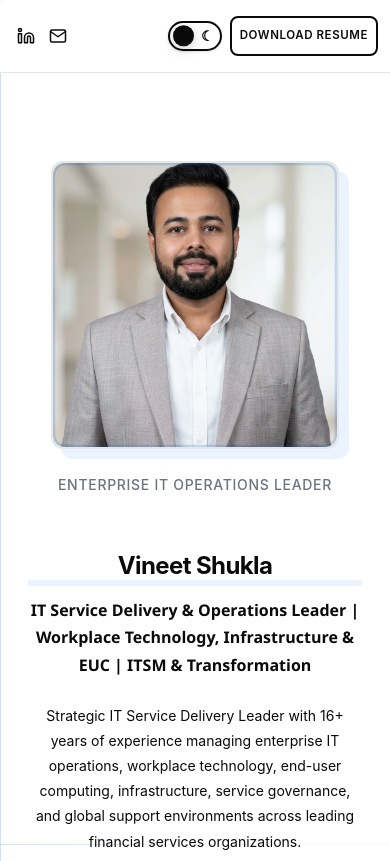
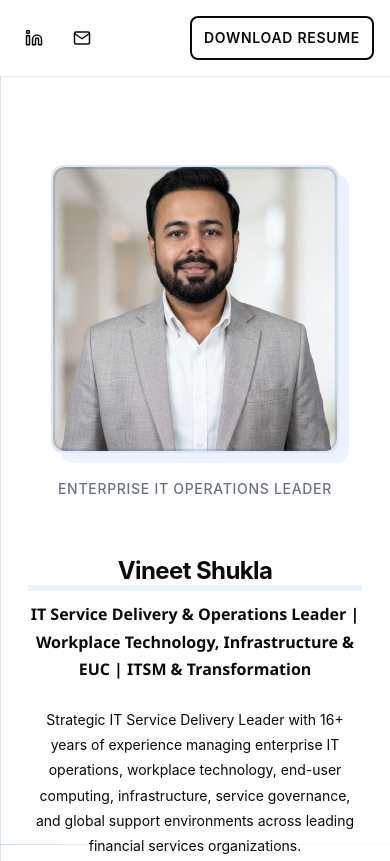
Before and after one commit to V-inaya-K/portfolio-vineet, a plain HTML site: page index.html in a window 390 px wide. Shown: the top 861 px of the page. Drawn offline with Linux system fonts and the light colour scheme.

Commit message:
Revert "added dark and light mode"

```diff
--- a/index.html
+++ b/index.html
@@ -4,13 +4,6 @@
     <meta charset="UTF-8">
     <meta name="viewport" content="width=device-width, initial-scale=1.0">
     <title>Vineet Shukla | IT Service Delivery & Operations Leader</title>
-    <script>
-        (function () {
-            const storedTheme = localStorage.getItem('portfolio-theme');
-            const prefersDark = window.matchMedia && window.matchMedia('(prefers-color-scheme: dark)').matches;
-            document.documentElement.dataset.theme = storedTheme || (prefersDark ? 'dark' : 'light');
-        })();
-    </script>
     <link rel="stylesheet" href="style.css">
 </head>
 <body>
@@ -29,14 +22,7 @@
                 </a>
             </div>
             <div class="header-actions">
-              <button class="theme-toggle" id="themeToggle" type="button" aria-label="Switch to dark mode" aria-pressed="false">
-                <span class="theme-toggle-track" aria-hidden="true">
-                    <span class="theme-toggle-icon theme-toggle-sun">☀</span>
-                    <span class="theme-toggle-icon theme-toggle-moon">☾</span>
-                    <span class="theme-toggle-thumb"></span>
-                </span>
-              </button>
-              <a href="assets/resume.pdf" class="btn btn-primary" download>Download Resume</a>
+                <a href="assets/resume.pdf" class="btn btn-primary" download>Download Resume</a>
             </div>
         </div>
     </header>
@@ -240,27 +226,6 @@
     </footer>
 
     <script>
-        // Theme toggle
-        const themeToggle = document.getElementById('themeToggle');
-        const storedTheme = localStorage.getItem('portfolio-theme');
-        const prefersDark = window.matchMedia && window.matchMedia('(prefers-color-scheme: dark)').matches;
-        const initialTheme = storedTheme || (prefersDark ? 'dark' : 'light');
-
-        function applyTheme(theme) {
-            document.documentElement.dataset.theme = theme;
-            const isDark = theme === 'dark';
-            themeToggle.setAttribute('aria-pressed', String(isDark));
-            themeToggle.setAttribute('aria-label', isDark ? 'Switch to light mode' : 'Switch to dark mode');
-        }
-
-        applyTheme(initialTheme);
-
-        themeToggle.addEventListener('click', () => {
-            const nextTheme = document.documentElement.dataset.theme === 'dark' ? 'light' : 'dark';
-            localStorage.setItem('portfolio-theme', nextTheme);
-            applyTheme(nextTheme);
-        });
-
         // Set current year in footer
         document.getElementById('year').textContent = new Date().getFullYear();
 
--- a/style.css
+++ b/style.css
@@ -14,21 +14,6 @@
     --color-blue: #0B63CE;
     --color-blue-soft: #EAF3FF;
     --color-blue-line: rgba(11, 99, 206, 0.18);
-
-    /* Semantic theme tokens (default = light) */
-    --bg: var(--color-white);
-    --bg-soft: rgba(255, 255, 255, 0.94);
-    --text: var(--color-black);
-    --text-soft: #FFFFFF;
-    --accent: var(--color-black);
-    --accent-text: var(--color-white);
-    --line: var(--color-gray);
-    --chip-bg: var(--color-charcoal);
-    --chip-text: #FFFFFF;
-    --grid-line: var(--color-blue-line);
-    --box-shadow: rgba(10, 10, 10, 0.05);
-    --glow: rgba(11, 99, 206, 0.08);
-    --transition-theme: background-color 0.35s ease, color 0.35s ease, border-color 0.35s ease, box-shadow 0.35s ease;
 
     /* Typography */
     --font-primary: 'Inter var', -apple-system, BlinkMacSystemFont, 'Segoe UI',
@@ -85,22 +70,6 @@
     --text-6xl: 3.75rem;  /* 60px */
 }
 
-html[data-theme="dark"] {
-    --color-white: #0B0E14;
-    --color-black: #E6E9F0;
-    --color-gray: #232633;
-    --color-charcoal: #1B2130;
-    --color-muted: #94A0B8;
-    --color-blue: #4D8DF5;
-    --color-blue-soft: #14233d;
-    --color-blue-line: rgba(77, 141, 245, 0.2);
-    --border-thin: 1px solid var(--color-gray);
-    --border-medium: 2px solid var(--color-gray);
-    --shadow-sm: 0 1px 3px rgba(0, 0, 0, 0.35), 0 1px 2px rgba(0, 0, 0, 0.25);
-    --shadow-md: 0 8px 18px rgba(0, 0, 0, 0.32);
-    --shadow-lg: 0 16px 36px rgba(0, 0, 0, 0.38);
-}
-
 /* Reset and Base Styles */
 *,
 *::before,
@@ -133,7 +102,6 @@ body {
     background-attachment: fixed;
     overflow-x: hidden;
     cursor: default;
-    transition: var(--transition-theme);
 }
 
 /* Typography Hierarchy - Crisp and Legible */
@@ -292,82 +260,6 @@ a:focus-visible {
 .header-actions {
     display: flex;
     gap: var(--space-3);
-    align-items: center;
-}
-
-.theme-toggle {
-    appearance: none;
-    border: 0;
-    background: transparent;
-    padding: 0;
-    cursor: pointer;
-    border-radius: var(--radius-full);
-}
-
-.theme-toggle:focus-visible {
-    outline: 2px solid var(--color-blue);
-    outline-offset: 3px;
-}
-
-.theme-toggle-track {
-    width: 4.35rem;
-    height: 2.35rem;
-    border: 2px solid var(--color-black);
-    border-radius: var(--radius-full);
-    background: var(--color-white);
-    display: grid;
-    grid-template-columns: 1fr 1fr;
-    align-items: center;
-    position: relative;
-    box-shadow: var(--shadow-sm);
-    transition: var(--transition-theme), transform var(--transition-smooth);
-}
-
-.theme-toggle:hover .theme-toggle-track {
-    transform: translateY(-2px);
-    box-shadow: var(--shadow-md);
-}
-
-.theme-toggle-icon {
-    display: flex;
-    align-items: center;
-    justify-content: center;
-    font-size: var(--text-sm);
-    font-weight: 800;
-    color: var(--color-black);
-    z-index: 1;
-    line-height: 1;
-    transition: color var(--transition-smooth), opacity var(--transition-smooth);
-}
-
-.theme-toggle-thumb {
-    position: absolute;
-    width: 1.72rem;
-    height: 1.72rem;
-    left: 0.22rem;
-    top: 50%;
-    border-radius: 50%;
-    background: var(--color-black);
-    transform: translateY(-50%);
-    box-shadow: 0 4px 12px rgba(0, 0, 0, 0.18);
-    transition: transform 0.42s cubic-bezier(0.34, 1.56, 0.64, 1), background-color var(--transition-smooth);
-}
-
-html[data-theme="dark"] .theme-toggle-thumb {
-    transform: translate(1.96rem, -50%);
-}
-
-html[data-theme="dark"] .theme-toggle-track {
-    background: #111827;
-    border-color: var(--color-blue);
-}
-
-html[data-theme="dark"] .theme-toggle-sun {
-    opacity: 0.45;
-}
-
-html[data-theme="dark"] .theme-toggle-moon {
-    color: var(--color-white);
 }
 
 /* Hero Section */
@@ -382,7 +274,7 @@ html[data-theme="dark"] .theme-toggle-moon {
     content: "";
     position: absolute;
     inset: 0;
-    background: linear-gradient(90deg, transparent, var(--color-white) 70%);
+    background: linear-gradient(90deg, transparent, rgba(255, 255, 255, 0.7) 48%, var(--color-white));
     opacity: 0.85;
     pointer-events: none;
 }
@@ -665,7 +557,7 @@ html[data-theme="dark"] .theme-toggle-moon {
     margin: var(--space-8) auto;
     max-width: 72rem;
     width: calc(100% - var(--space-12));
-    box-shadow: var(--shadow-md);
+    box-shadow: 0 18px 44px rgba(10, 10, 10, 0.05);
 }
 
 .metrics-grid {
@@ -714,12 +606,12 @@ html[data-theme="dark"] .theme-toggle-moon {
 }
 
 .competencies > .container {
-    background-color: var(--color-white);
+    background-color: rgba(255, 255, 255, 0.94);
     border: var(--border-thin);
     border-radius: var(--radius-lg);
     padding-top: var(--space-10);
     padding-bottom: var(--space-10);
-    box-shadow: var(--shadow-md);
+    box-shadow: 0 18px 44px rgba(10, 10, 10, 0.05);
 }
 
 /* Skills Scrolling Banner Container */
@@ -766,13 +658,13 @@ html[data-theme="dark"] .theme-toggle-moon {
 
 .skill-tag {
     flex: 0 0 auto;
-    background-color: var(--color-white);
-    border: 1px solid var(--color-gray);
+    background-color: rgba(255, 255, 255, 0.94);
+    border: 1px solid rgba(0,0,0, 0.28);
     border-radius: var(--radius-md);
     padding: var(--space-2) var(--space-4);
     font-size: var(--text-sm);
     font-weight: 700;
-    color: var(--color-black);
+    color: #000000;
     white-space: nowrap;
     transition: all var(--transition-base);
     box-shadow: 0 4px 0 rgba(11, 99, 206, 0.1);
@@ -1065,12 +957,12 @@ html[data-theme="dark"] .theme-toggle-moon {
 }
 
 .experience > .container {
-    background-color: var(--color-white);
+    background-color: rgba(255, 255, 255, 0.94);
     border: var(--border-thin);
     border-radius: var(--radius-lg);
     padding-top: var(--space-10);
     padding-bottom: var(--space-10);
-    box-shadow: var(--shadow-md);
+    box-shadow: 0 18px 44px rgba(10, 10, 10, 0.05);
 }
 
 .timeline {
@@ -1170,12 +1062,12 @@ html[data-theme="dark"] .theme-toggle-moon {
 }
 
 .education > .container {
-    background-color: var(--color-white);
+    background-color: rgba(255, 255, 255, 0.94);
     border: var(--border-thin);
     border-radius: var(--radius-lg);
     padding-top: var(--space-10);
     padding-bottom: var(--space-10);
-    box-shadow: var(--shadow-md);
+    box-shadow: 0 18px 44px rgba(10, 10, 10, 0.05);
 }
 
 .edu-cert {
@@ -1355,28 +1247,9 @@ html[data-theme="dark"] .theme-toggle-moon {
         gap: var(--space-3);
     }
 
-    .header-actions {
-        gap: var(--space-2);
-    }
-
     .header-actions .btn {
         font-size: var(--text-sm);
         padding: var(--space-2) var(--space-3);
-    }
-
-    .theme-toggle-track {
-        width: 3.8rem;
-        height: 2.1rem;
-    }
-
-    .theme-toggle-thumb {
-        width: 1.5rem;
-        height: 1.5rem;
-        left: 0.2rem;
-    }
-
-    html[data-theme="dark"] .theme-toggle-thumb {
-        transform: translate(1.68rem, -50%);
     }
 
     .hero {
@@ -1469,38 +1342,6 @@ html[data-theme="dark"] .theme-toggle-moon {
     .hero {
         min-height: auto;
         padding: var(--space-10) var(--space-3) var(--space-8);
-    }
-
-    .header-content {
-        padding: 0 var(--space-3);
-    }
-
-    .social-links {
-        gap: var(--space-1);
-    }
-
-    .logo-link {
-        padding: var(--space-1);
-    }
-
-    .header-actions .btn {
-        font-size: 0.72rem;
-        padding: var(--space-2) var(--space-2);
-    }
-
-    .theme-toggle-track {
-        width: 3.35rem;
-        height: 1.9rem;
-    }
-
-    .theme-toggle-thumb {
-        width: 1.34rem;
-        height: 1.34rem;
-        left: 0.18rem;
-    }
-
-    html[data-theme="dark"] .theme-toggle-thumb {
-        transform: translate(1.45rem, -50%);
     }
 
     .hero h1 {
```
